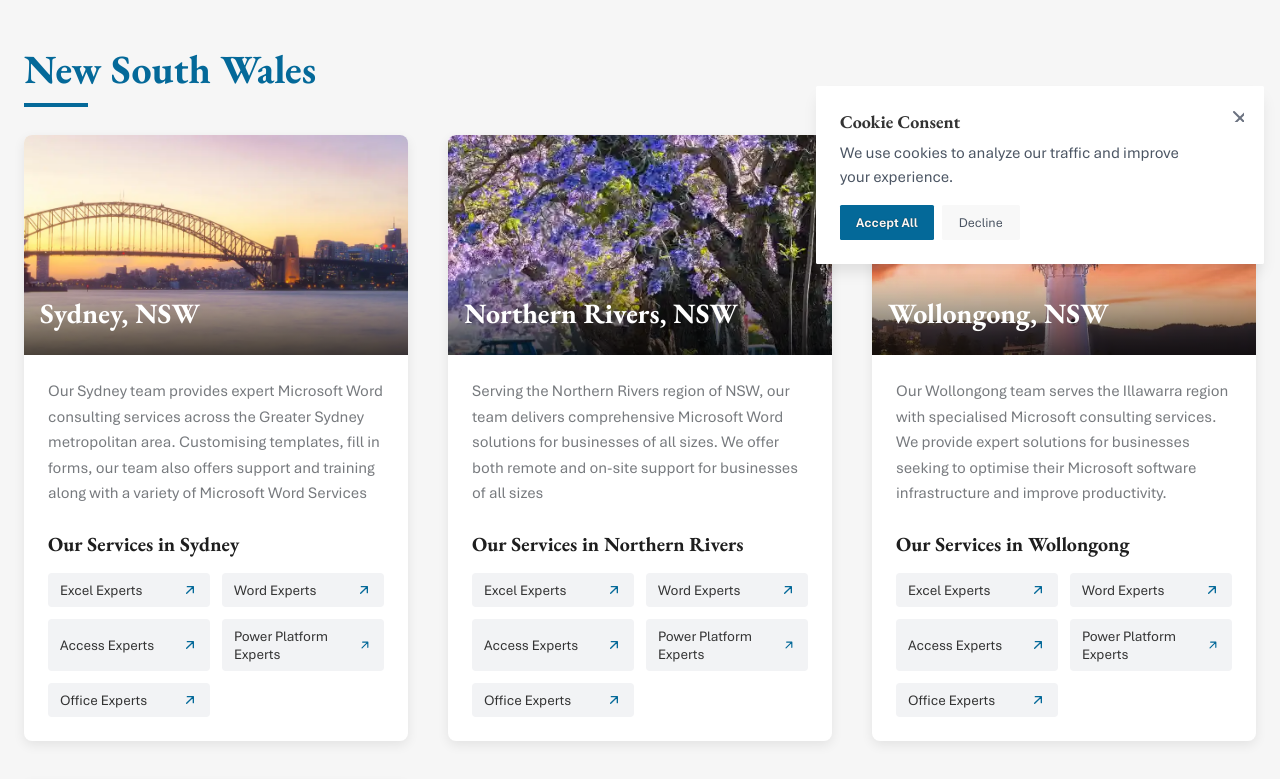
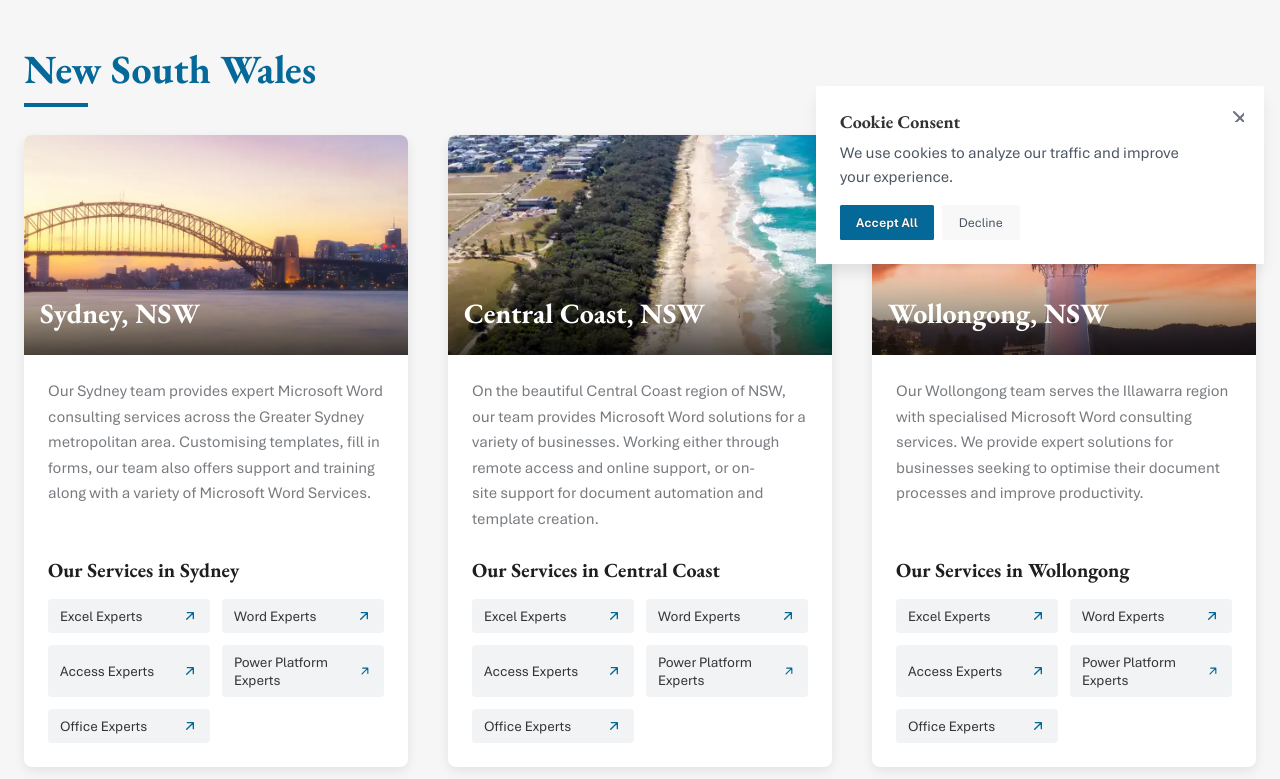
Before and after one commit to Office-Experts-Group/wordExperts, a Next.js app: page /locations in a window 1280 px wide. Shown: the part 520-1299 px from the top of the page. Built offline with nearby package versions, Linux system fonts and the light colour scheme; no server answers.

Commit message:
fixed locations pages

```diff
--- a/app/locations/page.js
+++ b/app/locations/page.js
@@ -14,7 +14,6 @@ import {
 } from "../../utils/schemaGenerators";
 
 // Import location images
-
 import sydney from "../../public/pageHeros/sydney.webp";
 import melbourne from "../../public/pageHeros/mob/melbourneMob.webp";
 import brisbane from "../../public/pageHeros/mob/brisbaneMob.webp";
@@ -44,7 +43,7 @@ const schema = {
         "@id": "https://www.wordexperts.com.au#website",
       },
       datePublished: "2024-10-26T00:00:00+00:00",
-      dateModified: "2025-07-30T00:00:00+00:00",
+      dateModified: "2025-09-02T00:00:00+00:00",
       breadcrumb: {
         "@id": "https://www.wordexperts.com.au/locations#breadcrumb",
       },
@@ -89,41 +88,16 @@ const Page = () => {
           image: sydney,
           alt: "Sydney skyline",
           description:
-            "Our Sydney team provides expert Microsoft Word consulting services across the Greater Sydney metropolitan area. Customising templates, fill in forms, our team also offers support and training along with a variety of Microsoft Word Services",
+            "Our Sydney team provides expert Microsoft Word consulting services across the Greater Sydney metropolitan area. Customising templates, fill in forms, our team also offers support and training along with a variety of Microsoft Word Services.",
           serviceLinks: {
-            excel: "https://www.excelexperts.com.au/contact-us",
-            word: "/contact-us",
-            access: "https://www.accessexperts.com.au/contact-us",
-            powerplatform: "https://www.powerplatformexperts.com.au/contact-us",
-            office: "https://www.officeexperts.com.au/contact-us",
-          },
-        },
-        {
-          name: "Northern Rivers, NSW",
-          image: northernRivers,
-          alt: "Northern Rivers region",
-          description:
-            "Serving the Northern Rivers region of NSW, our team delivers comprehensive Microsoft Word solutions for businesses of all sizes. We offer both remote and on-site support for businesses of all sizes",
-          serviceLinks: {
-            excel: "https://www.excelexperts.com.au/contact-us",
-            word: "/contact-us",
-            access: "https://www.accessexperts.com.au/contact-us",
-            powerplatform: "https://www.powerplatformexperts.com.au/contact-us",
-            office: "https://www.officeexperts.com.au/contact-us",
-          },
-        },
-        {
-          name: "Wollongong, NSW",
-          image: wollongong,
-          alt: "Wollongong coastline",
-          description:
-            "Our Wollongong team serves the Illawarra region with specialised Microsoft consulting services. We provide expert solutions for businesses seeking to optimise their Microsoft software infrastructure and improve productivity.",
-          serviceLinks: {
-            excel: "https://www.excelexperts.com.au/contact-us",
-            word: "/contact-us",
-            access: "https://www.accessexperts.com.au/contact-us",
-            powerplatform: "https://www.powerplatformexperts.com.au/contact-us",
-            office: "https://www.officeexperts.com.au/contact-us",
+            excel: "https://www.excelexperts.com.au/excel-consultants-sydney",
+            word: "/word-consultants-sydney",
+            access:
+              "https://www.accessexperts.com.au/access-consultants-sydney",
+            powerplatform:
+              "https://www.powerplatformexperts.com.au/power-platform-consultants-sydney",
+            office:
+              "https://www.officeexperts.com.au/office-and-office-365-experts-sydney",
           },
         },
         {
@@ -131,7 +105,7 @@ const Page = () => {
           image: centralCoast,
           alt: "Central Coast region",
           description:
-            "On the beautiful Central Coast region of NSW, our team provides Microsoft solutions for a variety of businesses. Working either through remote access and online support, or on-site support for the entire Microsoft suite.",
+            "On the beautiful Central Coast region of NSW, our team provides Microsoft Word solutions for a variety of businesses. Working either through remote access and online support, or on-site support for document automation and template creation.",
           serviceLinks: {
             excel:
               "https://www.excelexperts.com.au/excel-consultants-central-coast-nsw",
@@ -141,7 +115,43 @@ const Page = () => {
             powerplatform:
               "https://www.powerplatformexperts.com.au/power-platform-consultants-central-coast-nsw",
             office:
-              "https://www.officeexperts.com.au/office-consultants-central-coast-nsw",
+              "https://www.officeexperts.com.au/office-and-office-365-experts-central-coast-nsw",
+          },
+        },
+        {
+          name: "Wollongong, NSW",
+          image: wollongong,
+          alt: "Wollongong coastline",
+          description:
+            "Our Wollongong team serves the Illawarra region with specialised Microsoft Word consulting services. We provide expert solutions for businesses seeking to optimise their document processes and improve productivity.",
+          serviceLinks: {
+            excel:
+              "https://www.excelexperts.com.au/excel-consultants-wollongong",
+            word: "/word-consultants-wollongong",
+            access:
+              "https://www.accessexperts.com.au/access-consultants-wollongong",
+            powerplatform:
+              "https://www.powerplatformexperts.com.au/power-platform-consultants-wollongong",
+            office:
+              "https://www.officeexperts.com.au/office-excel-access-and-365-experts-wollongong",
+          },
+        },
+        {
+          name: "Northern Rivers, NSW",
+          image: northernRivers,
+          alt: "Northern Rivers region",
+          description:
+            "Serving the Northern Rivers region of NSW, our team delivers comprehensive Microsoft Word solutions for businesses of all sizes. We offer both remote and on-site support for document automation, template design, and Word customisation.",
+          serviceLinks: {
+            excel:
+              "https://www.excelexperts.com.au/excel-consultants-northern-rivers-nsw",
+            word: "/word-consultants-northern-rivers-nsw",
+            access:
+              "https://www.accessexperts.com.au/access-consultants-northern-rivers-nsw",
+            powerplatform:
+              "https://www.powerplatformexperts.com.au/power-platform-consultants-northern-rivers-nsw",
+            office:
+              "https://www.officeexperts.com.au/office-excel-access-and-365-experts-northern-rivers-nsw",
           },
         },
       ],
@@ -155,13 +165,17 @@ const Page = () => {
           image: melbourne,
           alt: "Melbourne cityscape",
           description:
-            "Our Melbourne team delivers expert Microsoft Word consulting services throughout the Greater Melbourne area. Office Experts Group specialises in custom Office development, database solutions, and business process automation using the entire Microsoft suite. Our dedicated Word team are experts in their field",
+            "Our Melbourne team delivers expert Microsoft Word consulting services throughout the Greater Melbourne area. Office Experts Group specialises in custom document development, template creation, and business process automation using Microsoft Word. Our dedicated Word team are experts in their field.",
           serviceLinks: {
-            excel: "https://www.excelexperts.com.au/contact-us",
-            word: "/contact-us",
-            access: "https://www.accessexperts.com.au/contact-us",
-            powerplatform: "https://www.powerplatformexperts.com.au/contact-us",
-            office: "https://www.officeexperts.com.au/contact-us",
+            excel:
+              "https://www.excelexperts.com.au/excel-consultants-melbourne",
+            word: "/word-consultants-melbourne",
+            access:
+              "https://www.accessexperts.com.au/access-consultants-melbourne",
+            powerplatform:
+              "https://www.powerplatformexperts.com.au/power-platform-consultants-melbourne",
+            office:
+              "https://www.officeexperts.com.au/office-and-office-365-experts-melbourne",
           },
         },
         {
@@ -169,13 +183,16 @@ const Page = () => {
           image: richmond,
           alt: "Richmond area",
           description:
-            "Located in the heart of Richmond, our specialists provides tailored Microsoft solutions for local businesses. We offer expert consulting for all Microsoft Office applications with a focus on task automation and improving business efficiency.",
+            "Located in the heart of Richmond, our specialists provide tailored Microsoft Word solutions for local businesses. We offer expert consulting with a focus on document automation and improving business efficiency through Word customization.",
           serviceLinks: {
-            excel: "https://www.excelexperts.com.au/contact-us",
-            word: "/contact-us",
-            access: "https://www.accessexperts.com.au/contact-us",
-            powerplatform: "https://www.powerplatformexperts.com.au/contact-us",
-            office: "https://www.officeexperts.com.au/contact-us",
+            excel: "https://www.excelexperts.com.au/excel-consultants-richmond",
+            word: "/word-consultants-richmond",
+            access:
+              "https://www.accessexperts.com.au/access-consultants-richmond",
+            powerplatform:
+              "https://www.powerplatformexperts.com.au/power-platform-consultants-richmond",
+            office:
+              "https://www.officeexperts.com.au/office-and-office-365-experts-richmond",
           },
         },
       ],
@@ -189,13 +206,16 @@ const Page = () => {
           image: brisbane,
           alt: "Brisbane river and skyline",
           description:
-            "Our Brisbane team provides comprehensive Microsoft Office consulting services across Southeast Queensland. We deliver custom solutions, training, and support for all Microsoft applications to help businesses maximise their productivity. Our dedicated Word team has provided consistent reliable services for the last 25 years",
+            "Our Brisbane team provides comprehensive Microsoft Word consulting services across Southeast Queensland. We deliver custom document solutions, template creation, and training to help businesses maximise their productivity. Our dedicated Word team has provided consistent reliable services for the last 25 years.",
           serviceLinks: {
-            excel: "https://www.excelexperts.com.au/contact-us",
-            word: "/contact-us",
-            access: "https://www.accessexperts.com.au/contact-us",
-            powerplatform: "https://www.powerplatformexperts.com.au/contact-us",
-            office: "https://www.officeexperts.com.au/contact-us",
+            excel: "https://www.excelexperts.com.au/excel-consultants-brisbane",
+            word: "/word-consultants-brisbane",
+            access:
+              "https://www.accessexperts.com.au/access-consultants-brisbane",
+            powerplatform:
+              "https://www.powerplatformexperts.com.au/power-platform-consultants-brisbane",
+            office:
+              "https://www.officeexperts.com.au/office-excel-access-and-365-experts-brisbane",
           },
         },
         {
@@ -203,15 +223,15 @@ const Page = () => {
           image: goldCoast,
           alt: "Gold Coast skyline and beaches",
           description:
-            "Our Gold Coast team specialises in Microsoft Office consulting and training for local businesses. From Excel automation to Word templates, Access databases, and Power Platform solutions, we provide tailored services to improve efficiency and productivity.",
+            "Our Gold Coast team specialises in Microsoft Word consulting and training for local businesses. From document automation to custom templates and forms, we provide tailored services to improve efficiency and productivity.",
           serviceLinks: {
             excel:
               "https://www.excelexperts.com.au/excel-consultants-gold-coast",
-            word: "/contact-us",
+            word: "/word-consultants-gold-coast",
             access:
               "https://www.accessexperts.com.au/access-consultants-gold-coast",
             powerplatform:
-              "https://www.powerplatformexperts.com.au/powerplatform-consultants-gold-coast",
+              "https://www.powerplatformexperts.com.au/power-platform-consultants-gold-coast",
             office:
               "https://www.officeexperts.com.au/word-and-powerpoint-experts-gold-coast",
           },
@@ -227,13 +247,15 @@ const Page = () => {
           image: perth,
           alt: "Perth skyline",
           description:
-            "Our Perth consultants deliver expert Microsoft Word solutions to businesses throughout Western Australia. We provide specialised services to help automate and streamline your business processes.",
+            "Our Perth consultants deliver expert Microsoft Word solutions to businesses throughout Western Australia. We provide specialised services to help automate and streamline your document processes and business workflows.",
           serviceLinks: {
-            excel: "https://www.excelexperts.com.au/contact-us",
-            word: "/contact-us",
-            access: "https://www.accessexperts.com.au/contact-us",
-            powerplatform: "https://www.powerplatformexperts.com.au/contact-us",
-            office: "https://www.officeexperts.com.au/contact-us",
+            excel: "https://www.excelexperts.com.au/excel-consultants-perth",
+            word: "/word-consultants-perth",
+            access: "https://www.accessexperts.com.au/access-consultants-perth",
+            powerplatform:
+              "https://www.powerplatformexperts.com.au/power-platform-consultants-perth",
+            office:
+              "https://www.officeexperts.com.au/office-excel-access-and-365-experts-perth",
           },
         },
       ],
@@ -247,13 +269,16 @@ const Page = () => {
           image: adelaide,
           alt: "Adelaide city view",
           description:
-            "Serving South Australia businesses, our Adelaide team provides expert Microsoft Word consulting and development services. We specialise in creating custom solutions that address unique business challenges.",
+            "Serving South Australia businesses, our Adelaide team provides expert Microsoft Word consulting and development services. We specialise in creating custom document solutions that address unique business challenges.",
           serviceLinks: {
-            excel: "https://www.excelexperts.com.au/contact-us",
-            word: "/contact-us",
-            access: "https://www.accessexperts.com.au/contact-us",
-            powerplatform: "https://www.powerplatformexperts.com.au/contact-us",
-            office: "https://www.officeexperts.com.au/contact-us",
+            excel: "https://www.excelexperts.com.au/excel-consultants-adelaide",
+            word: "/word-consultants-adelaide",
+            access:
+              "https://www.accessexperts.com.au/access-consultants-adelaide",
+            powerplatform:
+              "https://www.powerplatformexperts.com.au/power-platform-consultants-adelaide",
+            office:
+              "https://www.officeexperts.com.au/office-excel-access-and-365-experts-adelaide",
           },
         },
       ],
@@ -267,13 +292,16 @@ const Page = () => {
           image: canberra,
           alt: "Canberra parliament house",
           description:
-            "Our Canberra team specialises in Microsoft solutions for government departments and local businesses. We provide expert consulting for all Microsoft Office applications within the Office Experts Group, our Word Experts team are dedicated to providing outstanding services for government departments and local businesses.",
+            "Our Canberra team specialises in Microsoft Word solutions for government departments and local businesses. We provide expert consulting with a focus on security and compliance. Within the Office Experts Group, our Word Experts team are dedicated to providing outstanding services for government departments and local businesses.",
           serviceLinks: {
-            excel: "https://www.excelexperts.com.au/contact-us",
-            word: "/contact-us",
-            access: "https://www.accessexperts.com.au/contact-us",
-            powerplatform: "https://www.powerplatformexperts.com.au/contact-us",
-            office: "https://www.officeexperts.com.au/contact-us",
+            excel: "https://www.excelexperts.com.au/excel-consultants-canberra",
+            word: "/word-consultants-canberra",
+            access:
+              "https://www.accessexperts.com.au/access-consultants-canberra",
+            powerplatform:
+              "https://www.powerplatformexperts.com.au/power-platform-consultants-canberra",
+            office:
+              "https://www.officeexperts.com.au/office-and-office-365-experts-canberra",
           },
         },
       ],
@@ -287,13 +315,16 @@ const Page = () => {
           image: darwin,
           alt: "Darwin harbor",
           description:
-            "Our Northern Territory team delivers specialised Microsoft Word consulting services to Darwin businesses and organisations. We provide remote and on-site support for all Microsoft applications.",
+            "Our Northern Territory team delivers specialised Microsoft Word consulting services to Darwin businesses and organisations. We provide remote and on-site support for document automation, template creation, and Word customisation.",
           serviceLinks: {
-            excel: "https://www.excelexperts.com.au/contact-us",
-            word: "/contact-us",
-            access: "https://www.accessexperts.com.au/contact-us",
-            powerplatform: "https://www.powerplatformexperts.com.au/contact-us",
-            office: "https://www.officeexperts.com.au/contact-us",
+            excel: "https://www.excelexperts.com.au/excel-consultants-darwin",
+            word: "/word-consultants-darwin",
+            access:
+              "https://www.accessexperts.com.au/access-consultants-darwin",
+            powerplatform:
+              "https://www.powerplatformexperts.com.au/power-platform-consultants-darwin",
+            office:
+              "https://www.officeexperts.com.au/office-excel-access-and-365-experts-darwin",
           },
         },
       ],
@@ -323,7 +354,7 @@ const Page = () => {
       ))}
 
       <Promo
-        h2={"Need Microsoft expertise in your area?"}
+        h2={"Need Microsoft Word expertise in your area?"}
         p={
           "Contact us today to discover how our local and remote services can help your business leverage the full power of Microsoft Word."
         }
```
